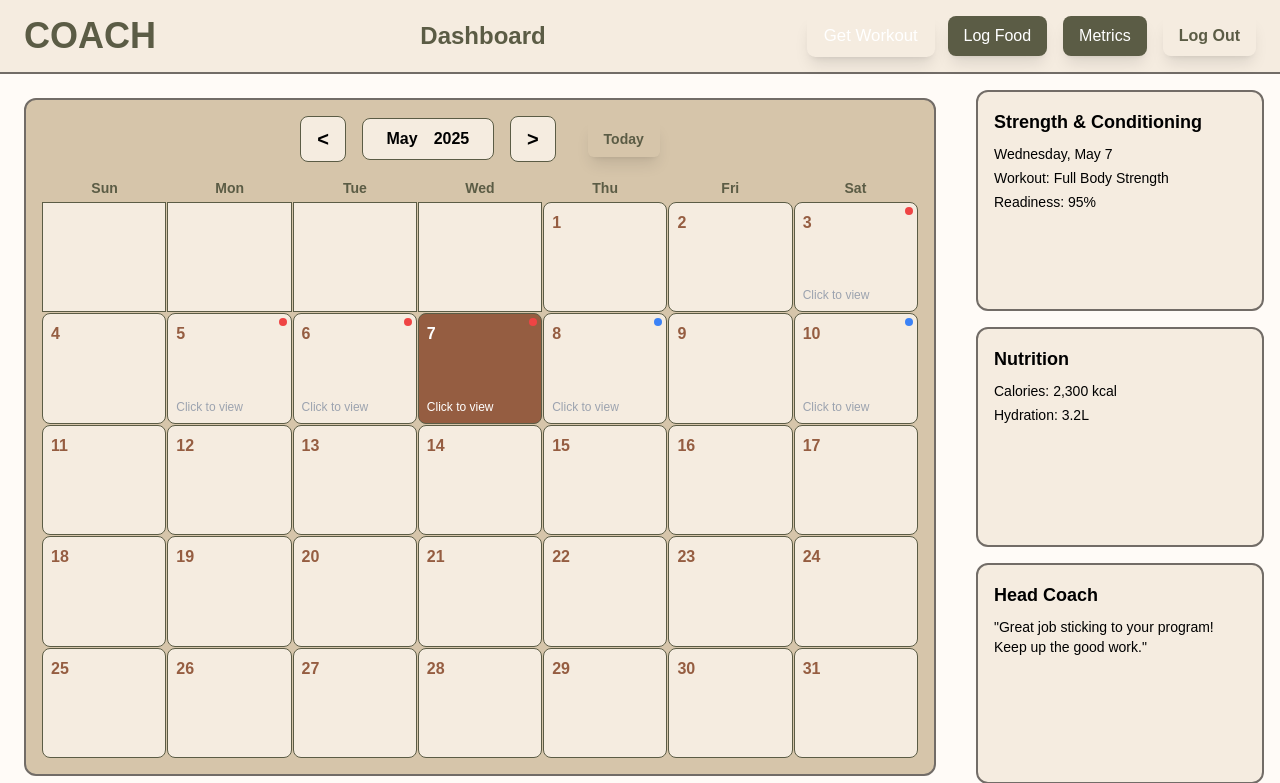
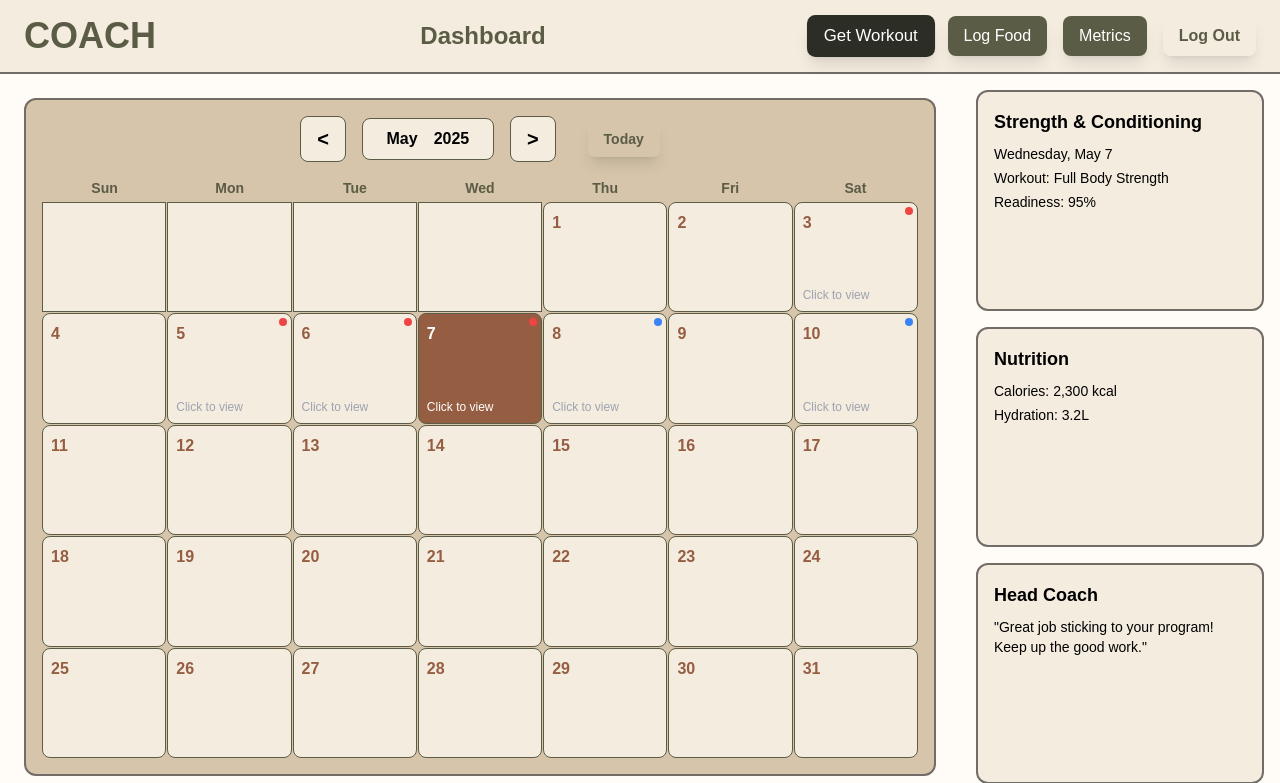
Before and after one commit to Alazca/official_coach, a Flask app: page /dashboard in a window 1280 px wide, with the pointer over the restyled element. Shown: the top 783 px of the page. Run offline with Flask 3, Linux system fonts and the light colour scheme; some libraries are stand-ins or nearby versions.

Commit message:
more background

```diff
--- a/frontend/assets/style.css
+++ b/frontend/assets/style.css
@@ -30,6 +30,9 @@
     color: var(--bg-alt);
     background-color: var(--primary);
     border-color: var(--primary);
+}
+.bar-button:hover {
+    background-color: var(--primary-dark);
 }
 
 .logout, #todayBtn {
```
